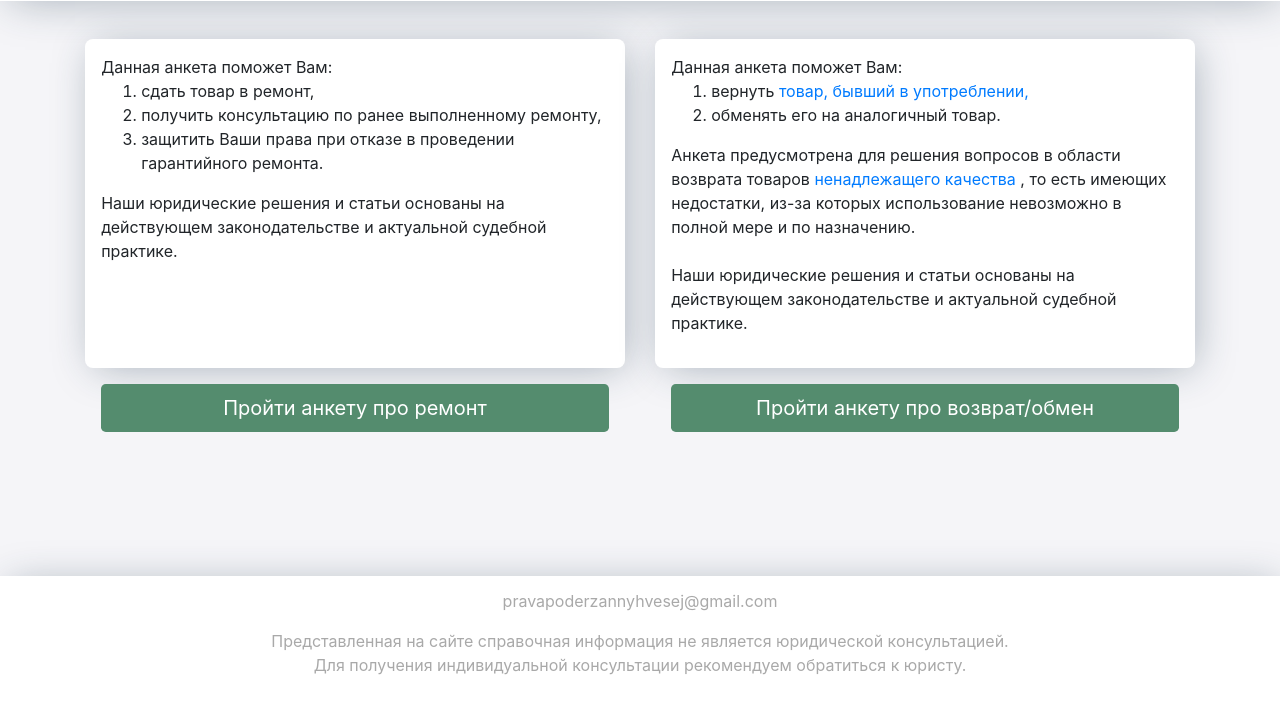
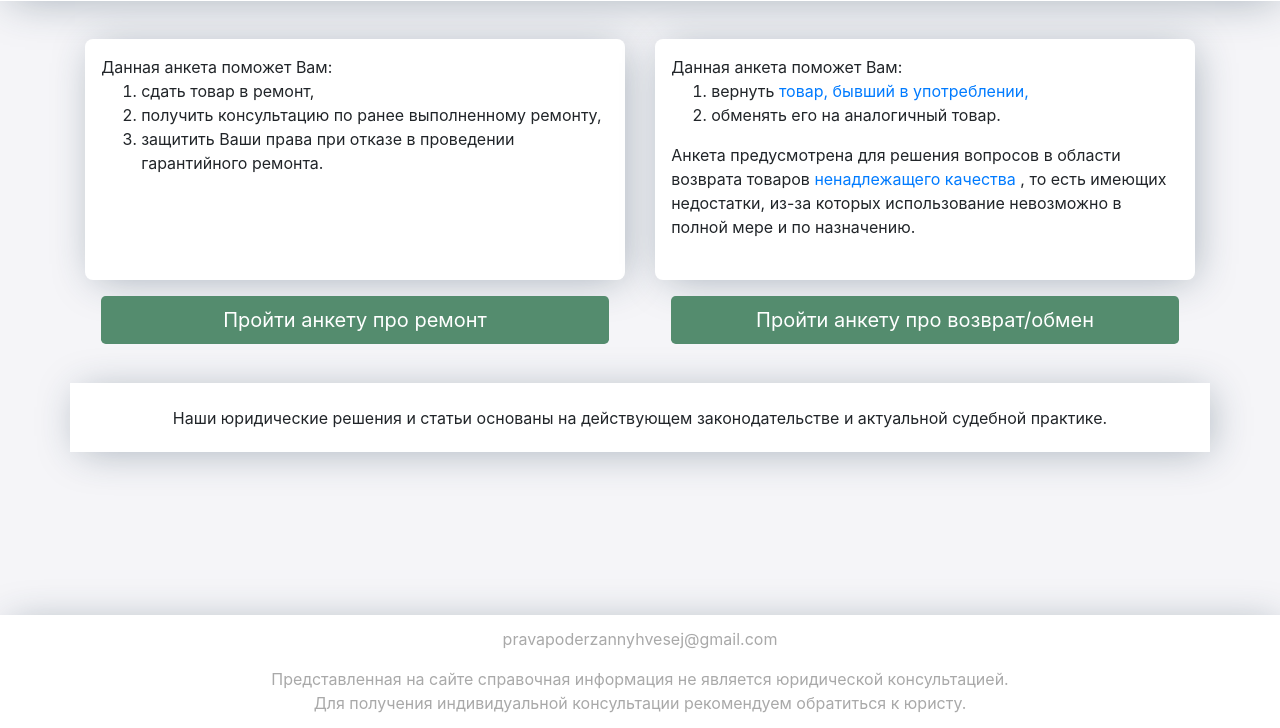
Before and after one commit to IvanMIU1c/consPlus, a Django app: page / in a window 1280 px wide. Shown: the part 273-1001 px from the top of the page. Before the commit the page ends 948 px from the top, so only its background shows below. Run offline with Django 4.2, Linux system fonts and the light colour scheme.

Commit message:
changes in home and question

```diff
--- a/consultant_PLUS/cons_plus/static/css/style.css
+++ b/consultant_PLUS/cons_plus/static/css/style.css
@@ -47,6 +47,8 @@ body {
 	box-shadow: 4px 4px 42px -6px rgba(34, 60, 80, 0.39);
 	border-radius: 8px;
 }
+
+
 .container{
     margin-top: 3%;
 }
--- a/consultant_PLUS/cons_plus/templates/home.html
+++ b/consultant_PLUS/cons_plus/templates/home.html
@@ -69,8 +69,7 @@
                         <li>получить консультацию по ранее выполненному ремонту,</li>
                         <li>защитить Ваши права при отказе в проведении гарантийного ремонта.</li>
                        </ol>
-	                Наши юридические решения и статьи основаны на действующем законодательстве и актуальной судебной практике.
-                </div>
+	            </div>
             </div>
             <div class="col-lg-6 d-flex">
                 <div class="blok-description ">
@@ -82,7 +81,6 @@
                     Анкета предусмотрена для решения вопросов в области возврата товаров <a href ="/articles/Готово_Что_такое_товар_надлежащего_качества.html">ненадлежащего качества </a>, то есть имеющих недостатки, из-за которых использование невозможно в полной мере и по назначению.
                     <br>
                     <br>
-                    <p> Наши юридические решения и статьи основаны на действующем законодательстве и актуальной судебной практике.</p>
 
                 </div>
             </div>
@@ -99,7 +97,14 @@
                     <button type="button" class="btn btn-style-1 btn-lg btn-block" onclick="window.location.href = 'product/question/10/'">Пройти анкету про возврат/обмен </button>
                 </div>
             </div>
-    </div>
+        </div>
+
+        <div class="row">
+            <div class="col-lg-12 menu text-center">
+                Наши юридические решения и статьи основаны
+                на действующем законодательстве и актуальной судебной практике.
+            </div>
+        </div>
 
     </div>
 
```
Also changed, not shown: consultant_PLUS/cons_plus/templates/solution.html (+7 -3 lines).
